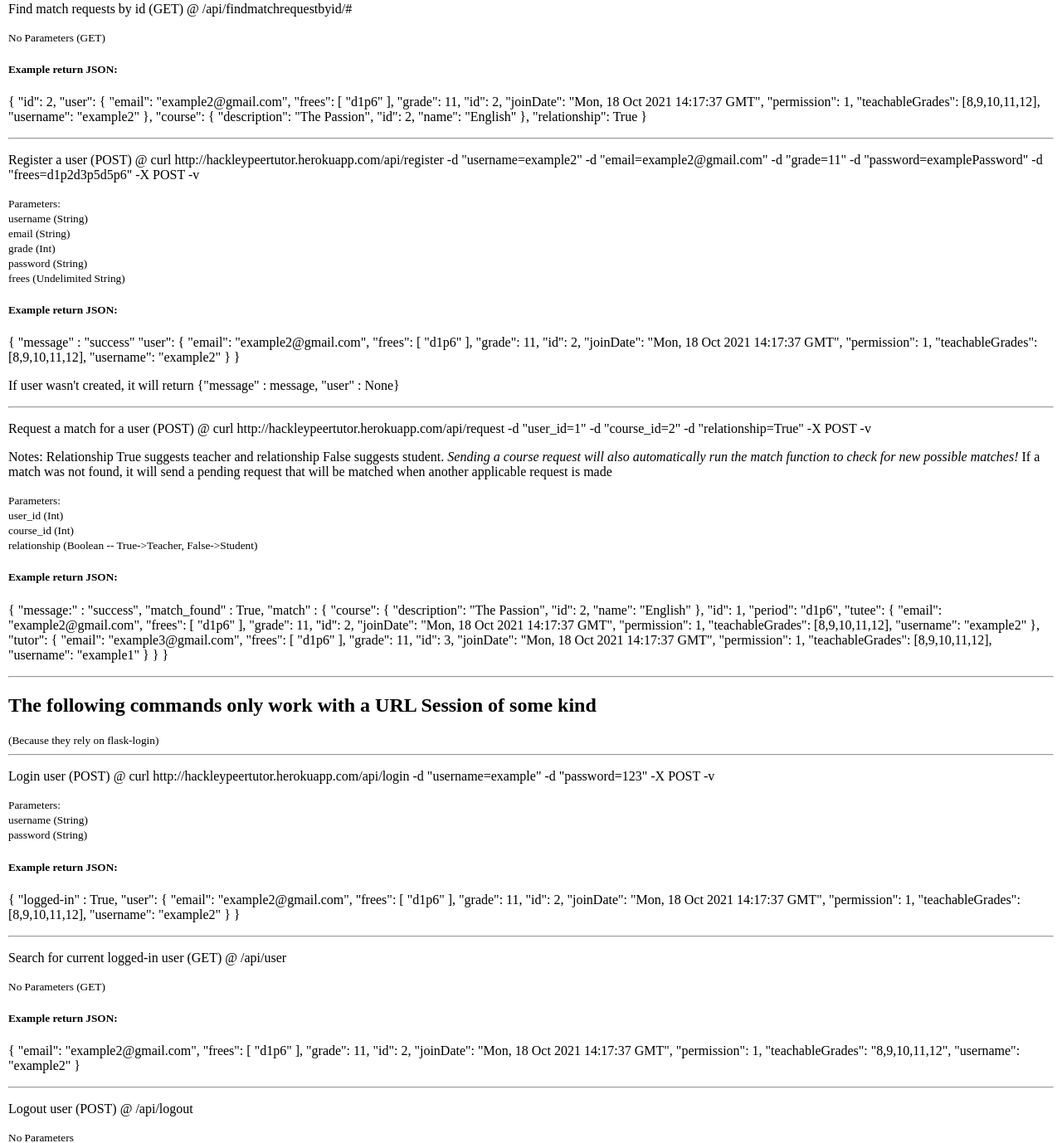
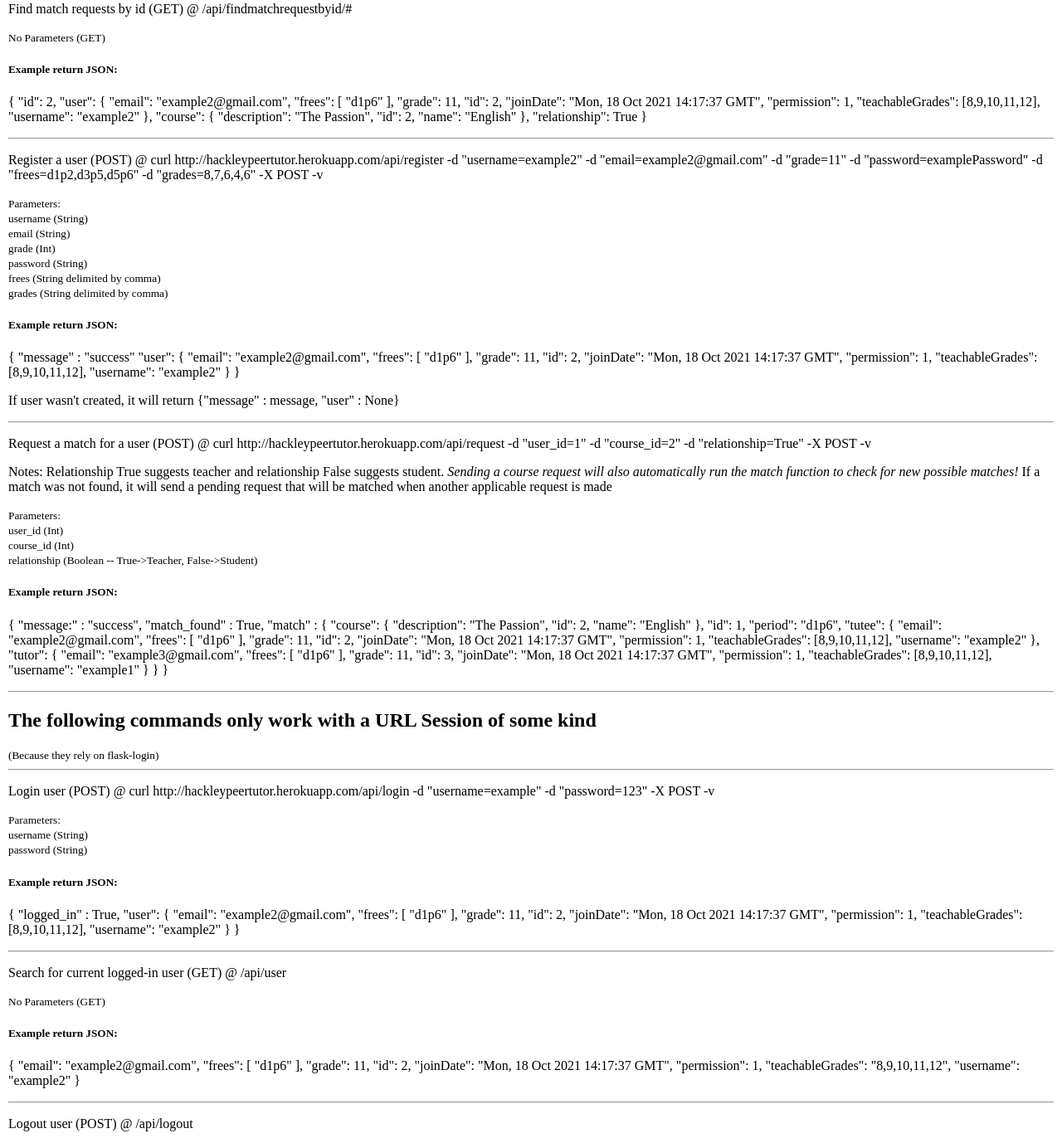
Before and after one commit to VerseGroup/PeerTutor-backend, a Flask app: page /apihelp in a window 1280 px wide. Shown: the part 1152-2530 px from the top of the page at 83% size. Run offline with Flask 2, Linux system fonts and the light colour scheme.

Commit message:
fixed register to accept teachable grades

```diff
--- a/PeerTutor/templates/api.html
+++ b/PeerTutor/templates/api.html
@@ -198,7 +198,8 @@
     <hr>
     <p>
         Register a user (POST) @ curl http://hackleypeertutor.herokuapp.com/api/register -d "username=example2"
-            -d "email=example2@gmail.com" -d "grade=11" -d "password=examplePassword" -d "frees=d1p2d3p5d5p6" -X POST -v
+            -d "email=example2@gmail.com" -d "grade=11" -d "password=examplePassword" -d "frees=d1p2,d3p5,d5p6" -d
+            "grades=8,7,6,4,6" -X POST -v
     </p>
     </p>
     <small> Parameters:
@@ -211,7 +212,9 @@
         <br>
         password (String)
         <br>
-        frees (Undelimited String)
+        frees (String delimited by comma)
+        <br>
+        grades (String delimited by comma)
     </small>
     <h5> Example return JSON: </h4>
     <p>
@@ -307,7 +310,7 @@
     <h5> Example return JSON: </h4>
     <p>
         {
-            "logged-in" : True,
+            "logged_in" : True,
             "user": {
                 "email": "example2@gmail.com",
                 "frees": [
```
Also changed, not shown: PeerTutor/api_resources/resources.py (+6 -6 lines).
